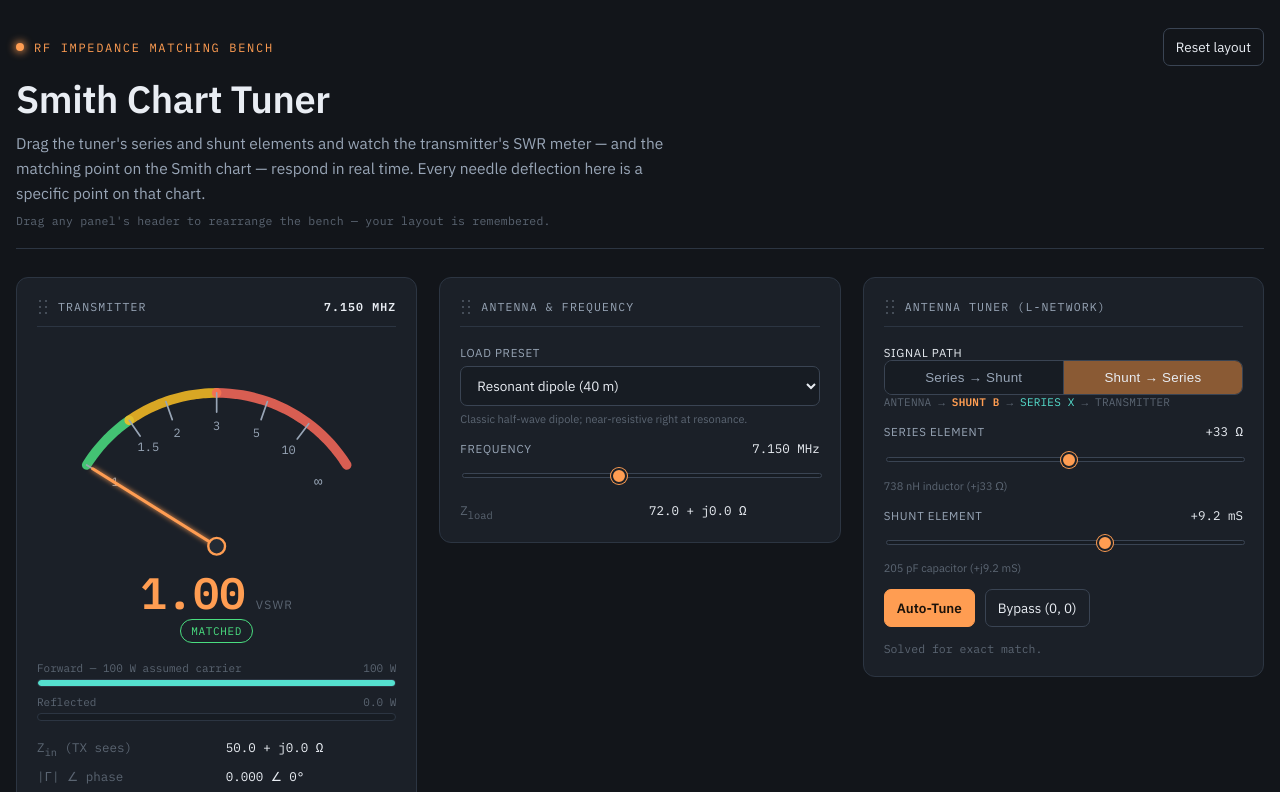
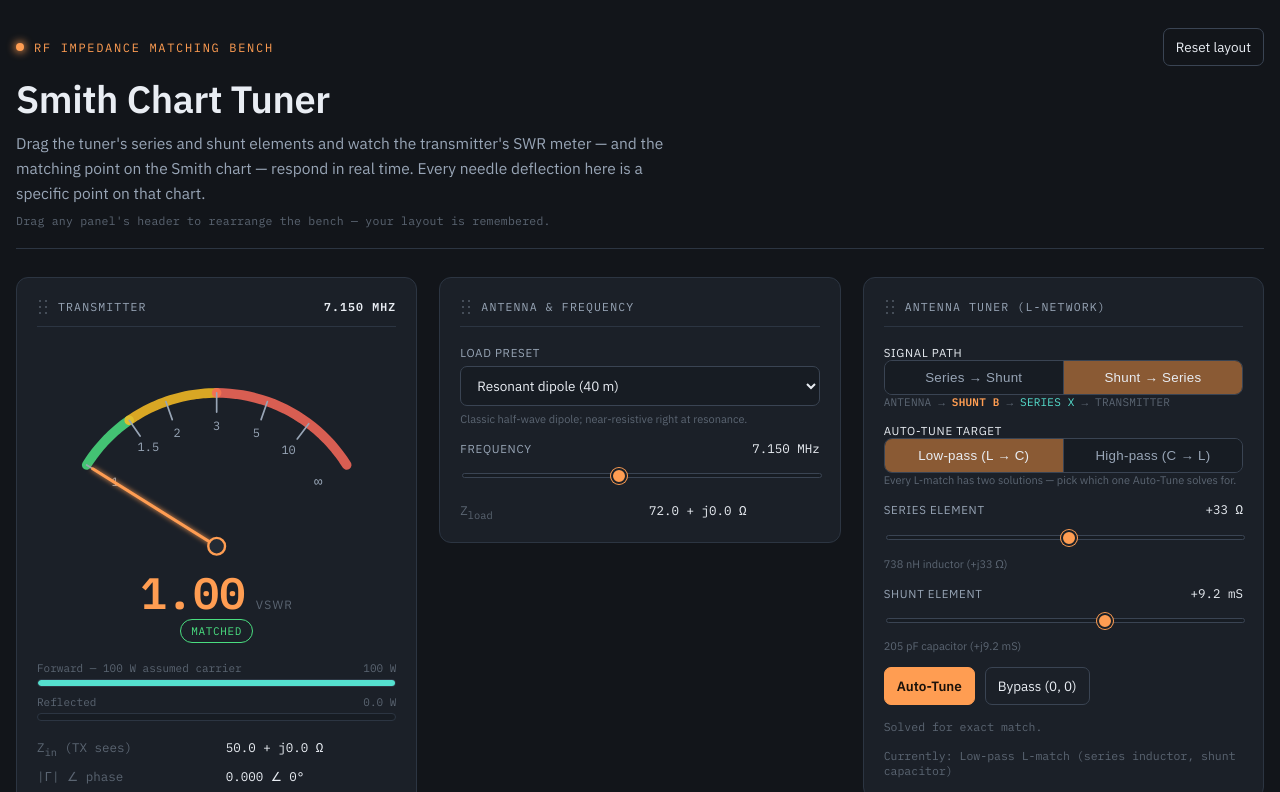
Before and after one commit to jkobierczynski/Smith-chart-tuner, a plain HTML site: page index.html in a window 1280 px wide. Both pictures are taken after a click on the button "Auto-Tune". Shown: the top 792 px of the page. Drawn offline with Linux system fonts and the light colour scheme.

Commit message:
Adding low/high pass, 5 columns wide
low-pass (series
  inductor, shunt capacitor) or high-pass (series capacitor, shunt
  inductor)

```diff
--- a/index.html
+++ b/index.html
@@ -38,7 +38,7 @@
   a{ color:var(--cyan); }
 
   .wrap{
-    max-width:1680px;
+    max-width:1920px;
     margin:0 auto;
     display:flex;
     flex-direction:column;
@@ -101,7 +101,7 @@
   /* ---------- layout: draggable dashboard grid ---------- */
   .dashboard{
     display:grid;
-    grid-template-columns:repeat(auto-fill, minmax(320px,1fr));
+    grid-template-columns:repeat(auto-fill, minmax(340px,1fr));
     grid-auto-flow:dense;
     gap:22px;
     align-items:start;
@@ -473,6 +473,15 @@
             <div class="flowline" id="flowLine"></div>
           </div>
 
+          <div class="field">
+            <div class="field-top"><span class="name">Auto-Tune target</span></div>
+            <div class="toggle" id="matchTypeToggle">
+              <button data-match="lowpass">Low-pass (L → C)</button>
+              <button data-match="highpass">High-pass (C → L)</button>
+            </div>
+            <span class="subval">Every L-match has two solutions — pick which one Auto-Tune solves for.</span>
+          </div>
+
           <label class="field">
             <div class="field-top"><span class="name">Series element</span><span class="val" id="xsVal">0 Ω</span></div>
             <input type="range" id="xsSlider" min="-1500" max="1500" step="2" value="0">
@@ -490,6 +499,7 @@
             <button class="btn ghost" id="bypassBtn">Bypass (0, 0)</button>
           </div>
           <div class="status-note" id="tuneStatus"></div>
+          <div class="status-note" id="currentMatchLabel"></div>
         </div>
       </div>
 
@@ -590,6 +600,7 @@
     presetKey:'dipole',
     freq:7.15,
     topology:'seriesFirst',
+    matchType:'lowpass', // which Auto-Tune root to solve for: 'lowpass' (series L, shunt C) or 'highpass' (series C, shunt L)
     Xs:0,
     Bp:0, // siemens
   };
@@ -607,8 +618,10 @@
   const xsComp = document.getElementById('xsComp');
   const bpComp = document.getElementById('bpComp');
   const topoToggle = document.getElementById('topoToggle');
+  const matchTypeToggle = document.getElementById('matchTypeToggle');
   const flowLine = document.getElementById('flowLine');
   const tuneStatus = document.getElementById('tuneStatus');
+  const currentMatchLabel = document.getElementById('currentMatchLabel');
   const zLoadVal = document.getElementById('zLoadVal');
   const numStrip = document.getElementById('numStrip');
   const swrNum = document.getElementById('swrNum');
@@ -660,35 +673,49 @@
   }
 
   // ---------------- auto-tune solver ----------------
-  function autoTuneSolve(ZL, topology){
+  // The match equation is quadratic, so for a given topology there are always
+  // two valid roots — a low-pass realization (series inductor, shunt
+  // capacitor) and a high-pass one (series capacitor, shunt inductor), the
+  // classic two-solution ambiguity of any L-network. matchType picks which
+  // root to return; the sign convention below makes +root the low-pass one
+  // and -root the high-pass one for both topologies.
+  function autoTuneSolve(ZL, topology, matchType){
     const RL = ZL.R, XL = ZL.X;
+    const wantHighpass = matchType === 'highpass';
     if(topology === 'shuntFirst'){
       const D = RL*RL + XL*XL || 1e-9;
       const GL = RL/D, BL = -XL/D;
       const disc = GL/Z0 - GL*GL; // GL <= 1/Z0 required — this topology suits high-Z loads
       if(disc < 0) return null;
       const root = Math.sqrt(disc);
-      const cands = [root,-root].map(Bprime=>{
+      const Bprime = wantHighpass ? -root : root;
       const Bp = Bprime - BL;
       const Dd = GL*GL + Bprime*Bprime || 1e-9;
       const X1 = -Bprime/Dd;
       const Xs = -X1;
-        return { Xs, Bp, cost: Math.abs(Xs) + Math.abs(Bp)*Z0 };
-      }).sort((a,b)=>a.cost-b.cost);
-      return { Xs:cands[0].Xs, Bp:cands[0].Bp };
+      return { Xs, Bp };
     } else {
       const disc = Z0*RL - RL*RL;
       if(disc < 0) return null;
       const root = Math.sqrt(disc);
-      const cands = [root,-root].map(X1=>{
+      const X1 = wantHighpass ? -root : root;
       const Xs = X1 - XL;
       const Dd = RL*RL + X1*X1 || 1e-9;
       const B1 = -X1/Dd;
       const Bp = -B1;
-        return { Xs, Bp, cost: Math.abs(Xs) + Math.abs(Bp)*Z0 };
-      }).sort((a,b)=>a.cost-b.cost);
-      return { Xs:cands[0].Xs, Bp:cands[0].Bp };
+      return { Xs, Bp };
     }
+  }
+
+  // Classifies whatever (Xs, Bp) is currently dialed in — manually or via
+  // Auto-Tune — as a canonical low-pass / high-pass L-match, or neither.
+  function classifyMatchType(Xs, Bp){
+    const xsSign = Math.abs(Xs) < 0.5 ? 0 : Math.sign(Xs);
+    const bpSign = Math.abs(Bp) < 1e-5 ? 0 : Math.sign(Bp);
+    if(xsSign===0 && bpSign===0) return 'Bypassed — no reactive elements in the circuit';
+    if(xsSign>=0 && bpSign>=0) return 'Low-pass L-match (series inductor, shunt capacitor)';
+    if(xsSign<=0 && bpSign<=0) return 'High-pass L-match (series capacitor, shunt inductor)';
+    return 'Mixed elements — not a canonical low-pass or high-pass L-match';
   }
 
   // ---------------- network trace (for trajectory + Zin) ----------------
@@ -1049,6 +1076,9 @@
     [...topoToggle.querySelectorAll('button')].forEach(b=>{
       b.classList.toggle('active', b.dataset.topo === state.topology);
     });
+    [...matchTypeToggle.querySelectorAll('button')].forEach(b=>{
+      b.classList.toggle('active', b.dataset.match === state.matchType);
+    });
     flowLine.innerHTML = state.topology==='seriesFirst'
       ? 'ANTENNA → <span>SERIES X</span> → <b>SHUNT B</b> → TRANSMITTER'
       : 'ANTENNA → <b>SHUNT B</b> → <span>SERIES X</span> → TRANSMITTER';
@@ -1103,6 +1133,7 @@
     bpVal.textContent = (state.Bp>=0?'+':'−')+Math.abs(state.Bp*1000).toFixed(1)+' mS';
     xsComp.textContent = reactanceLabel(state.Xs, freqHz);
     bpComp.textContent = susceptanceLabel(state.Bp, freqHz);
+    currentMatchLabel.textContent = 'Currently: ' + classifyMatchType(state.Xs, state.Bp);
 
     const returnLoss = rho>0.0001 ? (-20*Math.log10(rho)) : 60;
     numStrip.innerHTML = `
@@ -1153,21 +1184,36 @@
     tuneStatus.textContent = '';
   });
 
-  document.getElementById('autoTuneBtn').addEventListener('click', ()=>{
+  function runAutoTune(){
     const preset = currentPreset();
     const ZL = loadZ(preset, state.freq);
-    let sol = autoTuneSolve(ZL, state.topology);
+    let sol = autoTuneSolve(ZL, state.topology, state.matchType);
     let flipped = false;
     if(!sol){
       state.topology = state.topology==='seriesFirst' ? 'shuntFirst' : 'seriesFirst';
-      sol = autoTuneSolve(ZL, state.topology);
+      sol = autoTuneSolve(ZL, state.topology, state.matchType);
       flipped = true;
     }
-    if(!sol){ tuneStatus.textContent = 'No solution found for this load.'; return; }
+    if(!sol){
+      tuneStatus.textContent = 'No '+(state.matchType==='highpass'?'high-pass':'low-pass')+' solution found for this load.';
+      setTopologyUI();
+      return;
+    }
     sol.Xs = clamp(sol.Xs, -1500, 1500);
     sol.Bp = clamp(sol.Bp, -0.04, 0.04);
     tuneStatus.textContent = flipped ? 'Switched signal-path order to reach a match.' : 'Solved for exact match.';
+    setTopologyUI();
     animateTo(sol.Xs, sol.Bp*1000);
+  }
+
+  document.getElementById('autoTuneBtn').addEventListener('click', runAutoTune);
+
+  matchTypeToggle.addEventListener('click', (e)=>{
+    const btn = e.target.closest('button');
+    if(!btn) return;
+    state.matchType = btn.dataset.match;
+    setTopologyUI();
+    runAutoTune();
   });
 
   function animateTo(targetXs, targetBpMs){
@@ -1199,8 +1245,8 @@
   // the tool does at a glance instead of opening on a plain bypassed (high-SWR) state.
   (function initTuned(){
     const ZL0 = loadZ(currentPreset(), state.freq);
-    let sol = autoTuneSolve(ZL0, state.topology);
-    if(!sol){ state.topology = 'shuntFirst'; sol = autoTuneSolve(ZL0, state.topology); }
+    let sol = autoTuneSolve(ZL0, state.topology, state.matchType);
+    if(!sol){ state.topology = 'shuntFirst'; sol = autoTuneSolve(ZL0, state.topology, state.matchType); }
     if(sol){
       state.Xs = clamp(sol.Xs, -1500, 1500);
       state.Bp = clamp(sol.Bp, -0.04, 0.04);
```
Also changed, not shown: 1 other file. Lines whose indentation alone changed are shown as unchanged.
